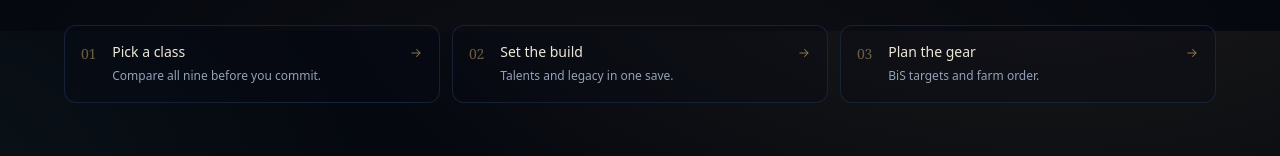
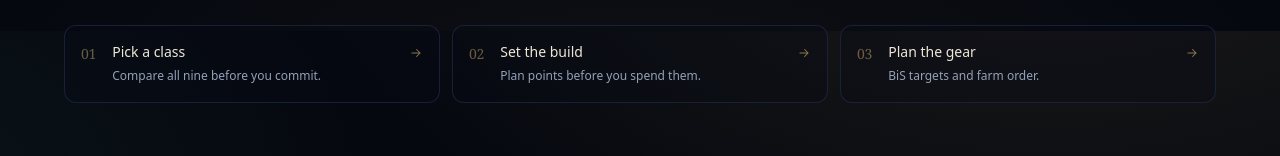
Before and after one commit to why176250/eternal-codex, a Next.js app: page / in a window 1280 px wide. Shown: the part 769-925 px from the top of the page. Built offline with nearby package versions, Linux system fonts and the light colour scheme; no server answers.

Commit message:
Refine build step copy

```diff
--- a/src/app/page.tsx
+++ b/src/app/page.tsx
@@ -149,7 +149,7 @@ export default function HomePage() {
               {
                 n: "02",
                 title: "Set the build",
-                body: "Talents and legacy in one save.",
+                body: "Plan points before you spend them.",
                 href: "/tools/build",
               },
               {
```
